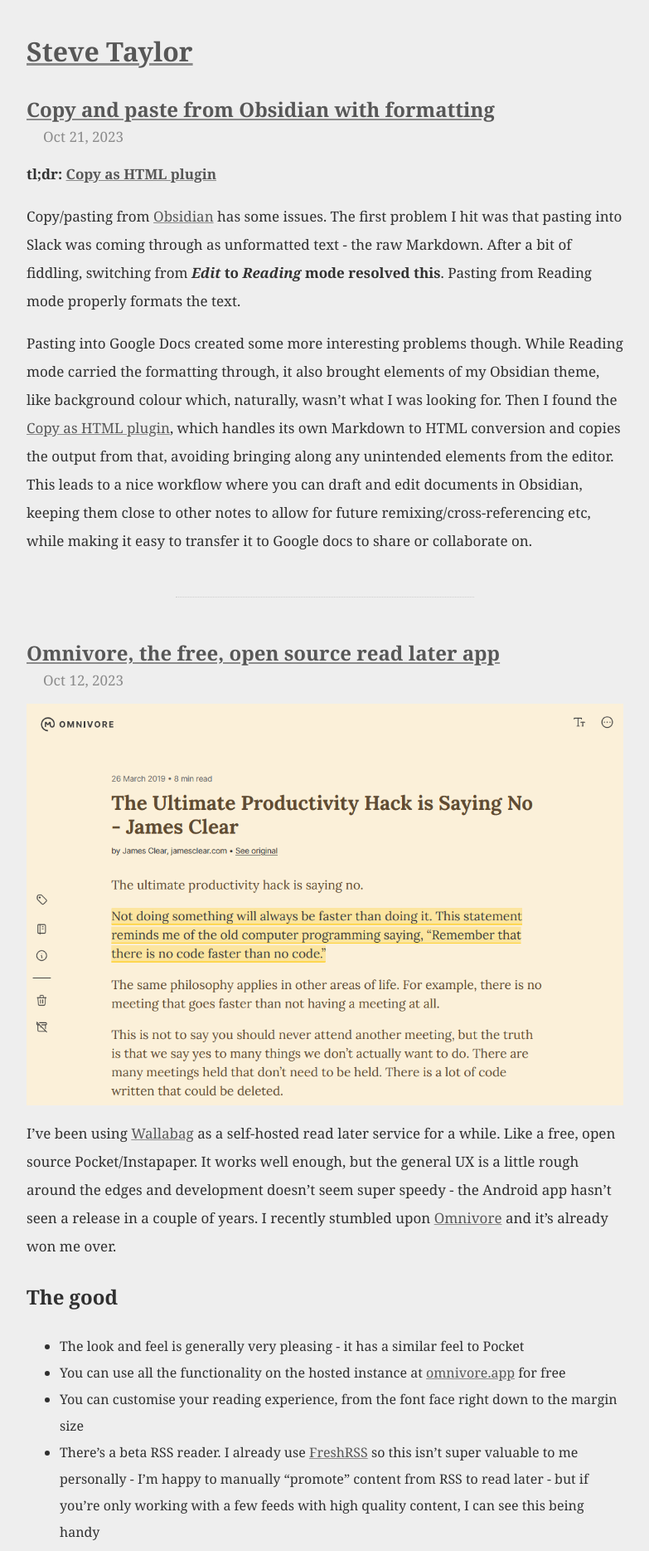
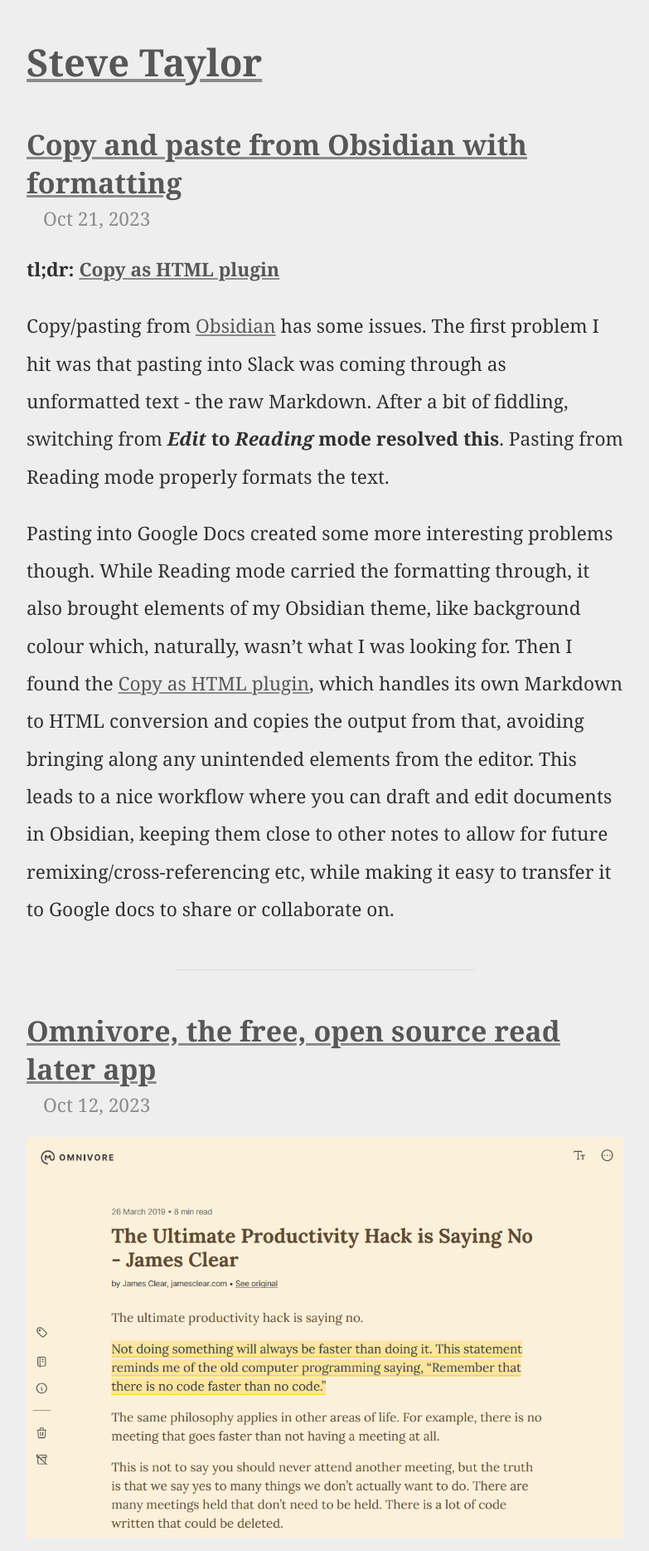
Before and after one commit to Schtee/schtee.github.io, a Jekyll site: the page built from index.md, in a window 1280 px wide. Shown: the top 1869 px of the page at 83% size, without its empty margins (248-1031 px from the left). Built offline with Jekyll 4.4.1, drawn with Linux system fonts in a browser that asks for light colours.

Commit message:
Increased font size globally, to look better on small screens

```diff
--- a/assets/css/style.css
+++ b/assets/css/style.css
@@ -12,6 +12,7 @@
 	line-height: 2;
 	background-color: #eeeeee;
 	color: #303030;
+	font-size: 0.6cm;
 }
 
 .post .post-heading, .post .post-date {
@@ -33,7 +34,6 @@
 
 .post p {
 	font-weight: 400;
-	font-size: 17px;
 }
 
 a, a:visited, a:active, a:hover {
```
